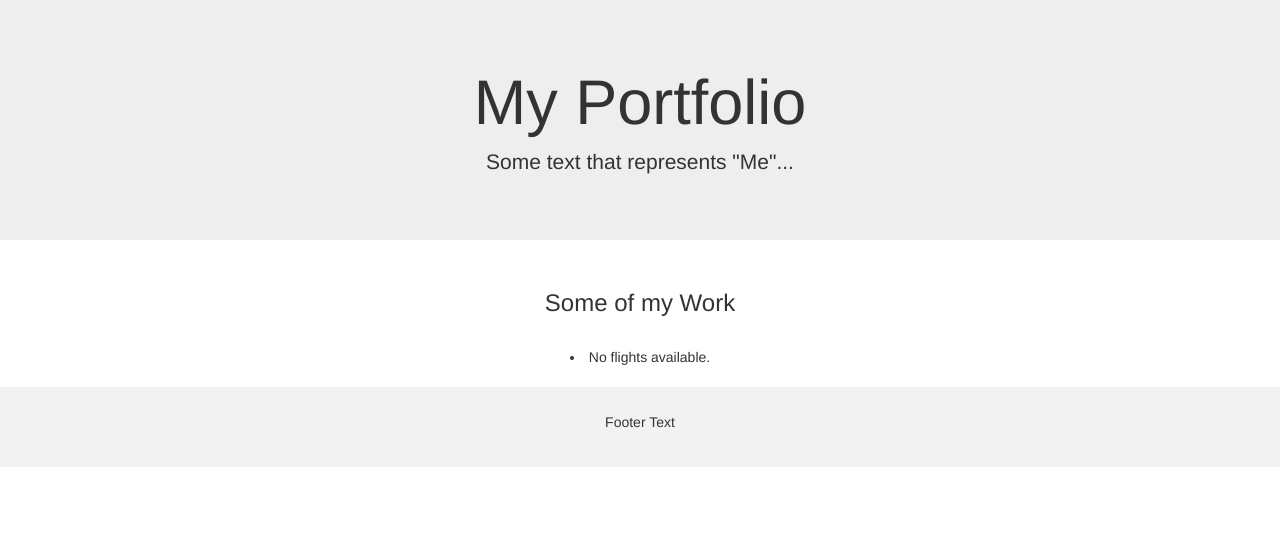
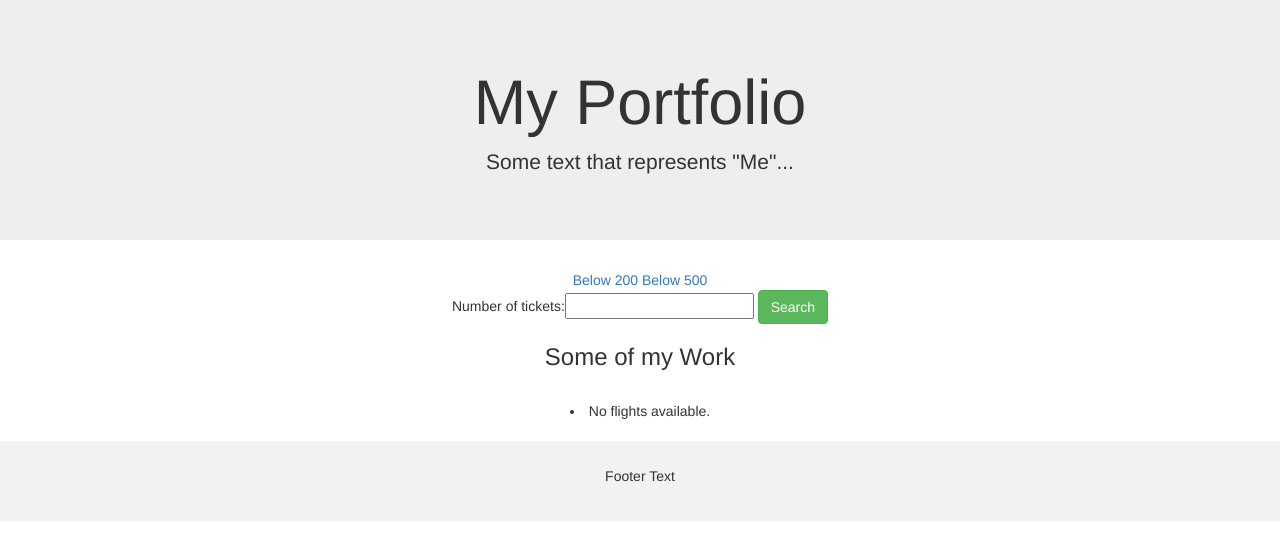
Before and after one commit to arabobo0109/django_flights_full_project, a Django app: page /flight/ in a window 1280 px wide. Shown: the part 52-612 px from the top of the page. Run offline with Django 4.2, Linux system fonts and the light colour scheme; data that the repository does not hold is empty; some libraries are stand-ins or nearby versions.

Commit message:
added image upload (in admin) + filter flights by number of tickets

```diff
--- a/flight/models.py
+++ b/flight/models.py
@@ -17,6 +17,7 @@ class Flight(models.Model):
     airline = models.CharField(max_length=100, null=False)
     tickets = models.IntegerField(default=0)
     date = models.DateTimeField(null=False)
+    image = models.ImageField(upload_to="plane_images", default="shark.jpg")
 
     def __str__(self):
         return f"{self.source} - {self.destination} - {self.date}"
--- a/flight/templates/flights.html
+++ b/flight/templates/flights.html
@@ -1,12 +1,11 @@
-
-
+{% load static %}
 <!DOCTYPE html>
 <html lang="en">
   <head>
     <title>Bootstrap Example</title>
-  <meta charset="utf-8">
-  <meta name="viewport" content="width=device-width, initial-scale=1">
-  <link rel="stylesheet" href="https://maxcdn.bootstrapcdn.com/bootstrap/3.4.1/css/bootstrap.min.css">
+    <meta charset="utf-8" />
+    <meta name="viewport" content="width=device-width, initial-scale=1" />
+    <link rel="stylesheet" href="https://maxcdn.bootstrapcdn.com/bootstrap/3.4.1/css/bootstrap.min.css" />
     <script src="https://ajax.googleapis.com/ajax/libs/jquery/3.6.4/jquery.min.js"></script>
     <script src="https://maxcdn.bootstrapcdn.com/bootstrap/3.4.1/js/bootstrap.min.js"></script>
     <style>
@@ -24,7 +23,6 @@
     </style>
   </head>
   <body>
-
     <nav class="navbar navbar-inverse">
       <div class="container-fluid">
         <div class="navbar-header">
@@ -43,7 +41,9 @@
             <li><a href="#">Contact</a></li>
           </ul>
           <ul class="nav navbar-nav navbar-right">
-        <li><a href="#"><span class="glyphicon glyphicon-log-in"></span> Login</a></li>
+            <li>
+              <a href="#"><span class="glyphicon glyphicon-log-in"></span> Login</a>
+            </li>
           </ul>
         </div>
       </div>
@@ -57,32 +57,37 @@
     </div>
 
     <div class="container-fluid bg-3 text-center">
+      <a href="{% url 'all_flights'%}?tickets_max=200">Below 200</a>
+      <a href="{% url 'all_flights'%}?tickets_max=500">Below 500</a>
+      <form action="{% url 'all_flights' %}">
+        Number of tickets:<input name="tickets_max" />
+        <input type="submit" value="Search" class="btn btn-success" />
+      </form>
 
-
-  <h3>Some of my Work</h3><br>
+      <h3>Some of my Work</h3>
+      <br />
       <div class="row">
         {% for flight in flights %}
         <div class="col-sm-3">
           <p>{{ flight }}</p>
           <p>ticket left:{{ flight.tickets }}</p>
-        {% comment %} <a href="{% url 'buy_ticket' flight.id %}" class="btn btn-primary">Buy Ticket</a> {% endcomment %}
+          {% comment %} <a href="{% url 'buy_ticket' flight.id %}" class="btn btn-primary">Buy Ticket</a> {% endcomment%}
           <form method="POST" action="{% url 'buy_ticket' flight.id %}">
-          {% csrf_token %}
-          Number:<input name="number">
-          <input type="submit" value="Buy Ticket" class="btn btn-success">
+            {% csrf_token %} Number:<input name="number" />
+            <input type="submit" value="Buy Ticket" class="btn btn-success" />
           </form>
-        <img src="https://loremflickr.com/320/320/plane?random={{flight.id}}" class="img-responsive" style="width:100%" alt="Image">
+
+          <img src="{% static flight.image %}" class="img-responsive" style="width: 100%" alt="Image" />
         </div>
         {% empty %}
         <li>No flights available.</li>
         {% endfor %}
-
       </div>
-</div><br>
+    </div>
+    <br />
 
     <footer class="container-fluid text-center">
       <p>Footer Text</p>
     </footer>
-
   </body>
 </html>
--- a/flight/views.py
+++ b/flight/views.py
@@ -14,8 +14,11 @@ def buy_ticket(request, flight_id):
 
 
 def flights(request):
-    # Your logic to fetch data or perform other operations
+    # filter by tickets number - get tickets number from GET request
+    tickets_max = request.GET.get('tickets_max')
     all_flights = Flight.objects.all()
+    if tickets_max:
+        all_flights = all_flights.filter(tickets__lt=tickets_max)
     context = {
         'flights': all_flights  # Replace 'data' with the data you want to pass to the template
     }
--- a/flights_website/settings.py
+++ b/flights_website/settings.py
@@ -119,6 +119,12 @@ USE_TZ = True
 
 STATIC_URL = 'static/'
 
+STATICFILES_DIRS = [
+    BASE_DIR / "static",
+]
+MEDIA_ROOT = 'static/'
+
+
 # Default primary key field type
 # https://docs.djangoproject.com/en/4.2/ref/settings/#default-auto-field
 
--- a/flights_website/urls.py
+++ b/flights_website/urls.py
@@ -16,8 +16,11 @@ Including another URLconf
 """
 from django.contrib import admin
 from django.urls import include, path
+from django.conf import settings
+from django.conf.urls.static import static
+
 
 urlpatterns = [
     path('admin/', admin.site.urls),
     path('flight/', include('flight.urls')),
-]
+]+ static(settings.STATIC_URL, document_root=settings.STATIC_ROOT)
```
Also changed, not shown: flight/migrations/0002_flight_image.py (added), static/plane_images/cat.jpg (added), static/plane_images/shark_rMAxhey.jpg (added), static/shark.jpg (added). Lines whose indentation alone changed are shown as unchanged.
